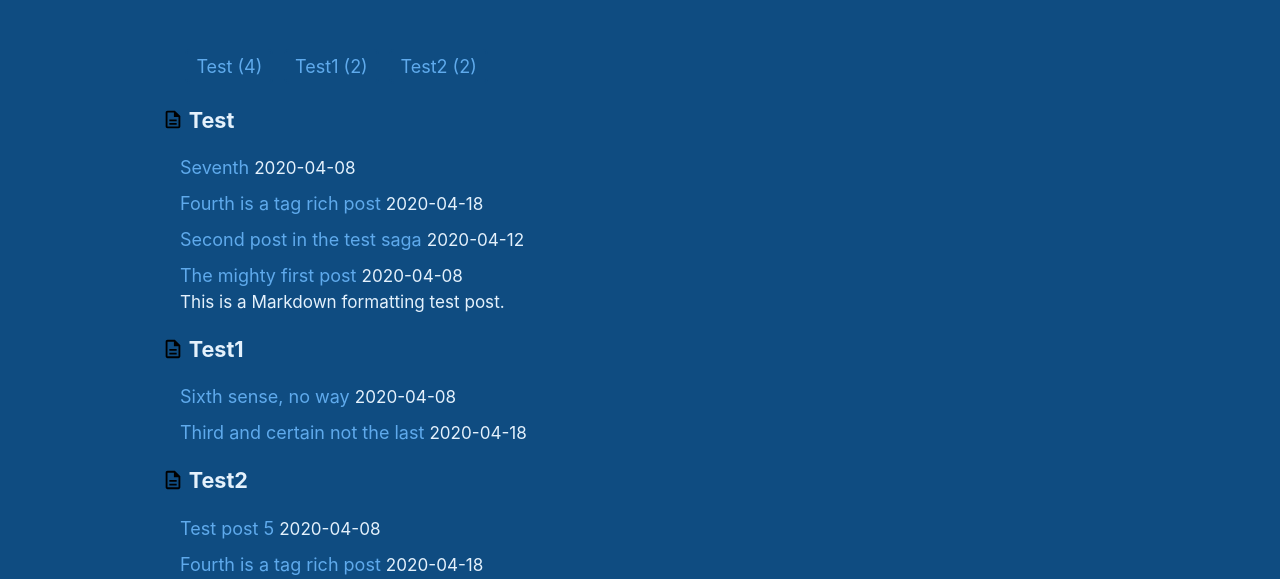
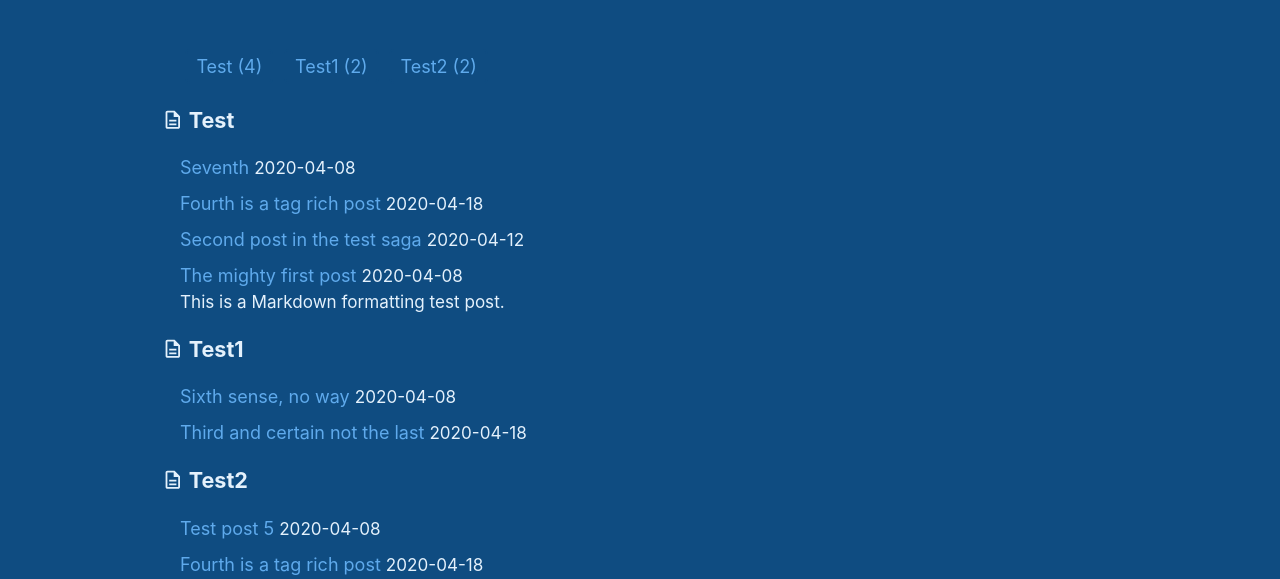
Before and after one commit to CalinRadoni/simple-purple-theme, a Jekyll site: the page built from pages/categories.html, in a window 1280 px wide. Shown: the part 153-732 px from the top of the page. Built offline with Jekyll 4.4.1, drawn with Linux system fonts in a browser that asks for light colours.

Commit message:
Makes the others svg files skinable

```diff
--- a/_includes/prev-next-post.html
+++ b/_includes/prev-next-post.html
@@ -33,7 +33,7 @@ The order of posts in the list is newer to older. To keep the code logic, I am r
   {%- else -%}
     {%- assign xTitle = post.title -%}
   {%- endif -%}
-  <a class="prev" href="{{ post.url }}"><img class="svg-icon" src="/assets/img/left.svg" alt="Previous post"> {{ xTitle }}</a>
+  <a class="prev" href="{{ post.url }}"><svg class="svg-icon" alt="Previous post"><use xlink:href="#img-left" /></svg> {{ xTitle }}</a>
 {%- endif -%}
 {%- if prevPost -%}
   {%- assign post = prevPost -%}
@@ -42,7 +42,7 @@ The order of posts in the list is newer to older. To keep the code logic, I am r
   {%- else -%}
     {%- assign xTitle = post.title -%}
   {%- endif -%}
-  <a class="next" href="{{ post.url }}">{{ xTitle }} <img class="svg-icon" src="/assets/img/right.svg" alt="Next post"></a>
+  <a class="next" href="{{ post.url }}">{{ xTitle }} <svg class="svg-icon" alt="Next post"><use xlink:href="#img-right" /></svg></a>
 {%- endif -%}
   </p>
 {%- endif -%}
--- a/_layouts/page.html
+++ b/_layouts/page.html
@@ -12,6 +12,8 @@ layout: default
   </div>
 </section>
 
+{% include post-info.svg %}
+
 <article class="page-body">
 {{ content }}
 </article>
--- a/_layouts/post.html
+++ b/_layouts/post.html
@@ -22,6 +22,8 @@ layout: article
   </div>
 </section>
 
+{% include post-info.svg %}
+
 <article class="page-body">
 {{ content }}
 </article>
--- a/pages/categories.html
+++ b/pages/categories.html
@@ -12,7 +12,7 @@ title: Categories
 {%- for item in item_list -%}
 <div class="tag-group">
 <p class="tag-group-title">
-  <img class="svg-icon" src="/assets/img/page.svg" alt="Category">
+  <svg class="svg-icon" alt="Category"><use xlink:href="#img-page" /></svg>
   <span id="{{ item[0] | slugify: 'ascii' }}">{{ item[0] }}</h3>
 </p>
 <ul class="tag-group-list">
--- a/pages/index.html
+++ b/pages/index.html
@@ -43,10 +43,10 @@ permalink:
 
 <p class="text-center">
   {% if paginator.previous_page %}
-    <a href="{{ paginator.previous_page_path }}"><img class="svg-icon" src="/assets/img/left.svg" alt="Previous page"></a>
+    <a href="{{ paginator.previous_page_path }}"><svg class="svg-icon" alt="Previous page"><use xlink:href="#img-left" /></svg></a>
   {% endif %}
     <span class="pagination-page-cnt">Page {{ paginator.page }} of {{ paginator.total_pages }}</span>
   {% if paginator.next_page %}
-    <a href="{{ paginator.next_page_path }}"><img class="svg-icon" src="/assets/img/right.svg" alt="Next page"></a>
+    <a href="{{ paginator.next_page_path }}"><svg class="svg-icon" alt="Next page"><use xlink:href="#img-right" /></svg></a>
   {% endif %}
 </p>
--- a/pages/tags.html
+++ b/pages/tags.html
@@ -12,7 +12,7 @@ title: Tags
 {%- for item in item_list -%}
 <div class="tag-group">
 <p class="tag-group-title">
-  <img class="svg-icon" src="/assets/img/tags.svg" alt="Tag">
+  <svg class="svg-icon" alt="Tag"><use xlink:href="#img-tag" /></svg>
   <span id="{{ item[0] | slugify: 'ascii' }}">{{ item[0] }}</h3>
 </p>
 <ul class="tag-group-list">
```
Also changed, not shown: _includes/post-info.svg (added), simple-purple-theme.gemspec.
